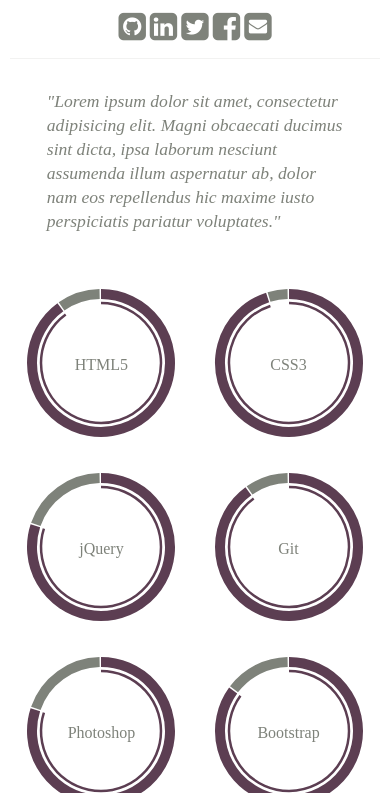
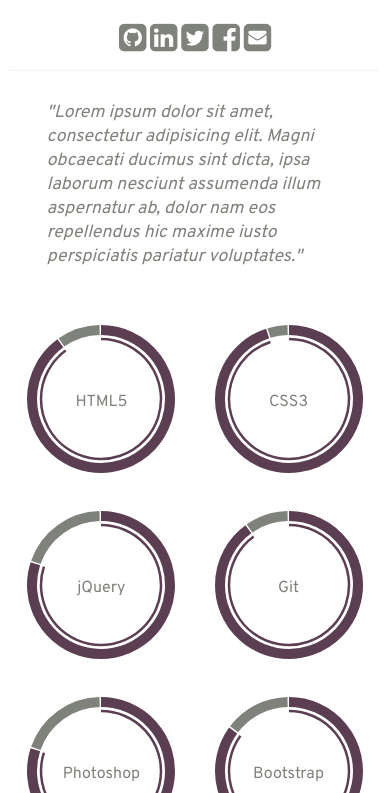
Before and after one commit to brunooojapa/awesome-curriculum-vitae, a plain HTML site: page index.html in a window 390 px wide. Shown: the part 154-947 px from the top of the page. Drawn offline with Linux system fonts and the light colour scheme.

Commit message:
add color custom tab bar mobile & New font

```diff
--- a/index.html
+++ b/index.html
@@ -1,10 +1,17 @@
 <!doctype html>
-<html lang="UTF-8">
+<html lang="pt-br">
 
 <head>
-    <title>Awesome Curriculum Vitae V1.0</title>
+    <meta charset="utf-8">
+    <meta name="theme-color" content="#95d0fb" />
+    <!-- Color mobile tab-->
+    <meta name="description" content="Awesome Vitae" />
+    <meta name="keywords" content="#" />
+    <link rel="icon" type="" sizes="16x16" href="">
+    <title>Awesome Curriculum Vitae V1.2.1.</title>
     <meta name="viewport" content="width=device-width, initial-scale=1.0, minimum-scale=1.0, maximum-scale=1.0, user-scalable=no">
     <link href='https://maxcdn.bootstrapcdn.com/font-awesome/4.2.0/css/font-awesome.min.css' rel="stylesheet" media="all">
+    <link href="https://fonts.googleapis.com/css?family=Overpass:400,900" rel="stylesheet">
     <!--=====================
 
     CSS
@@ -276,7 +283,7 @@
 
     * {
         margin: 0;
-        font-family: "Source Sans Pro";
+        font-family: 'Overpass', sans-serif;
         font-size: 1rem;
         font-weight: 300
     }
```
